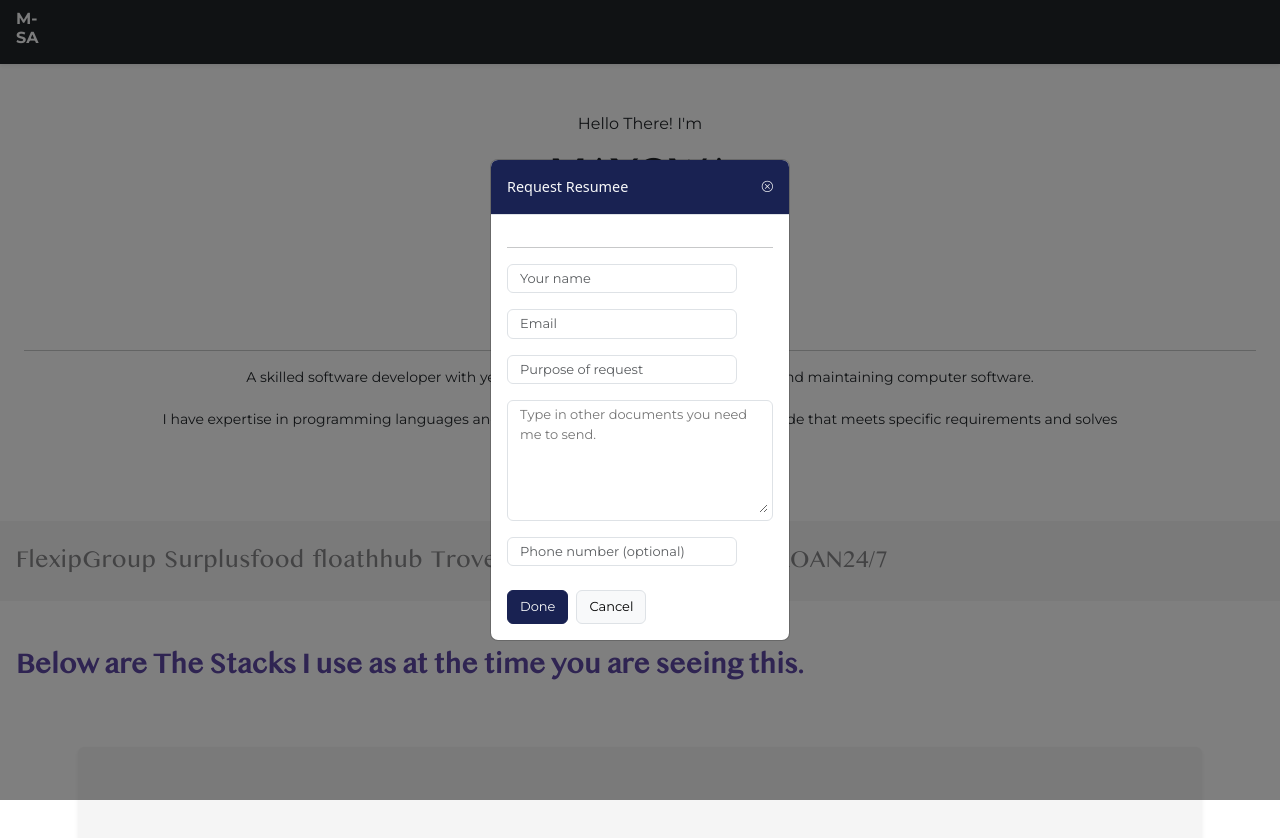
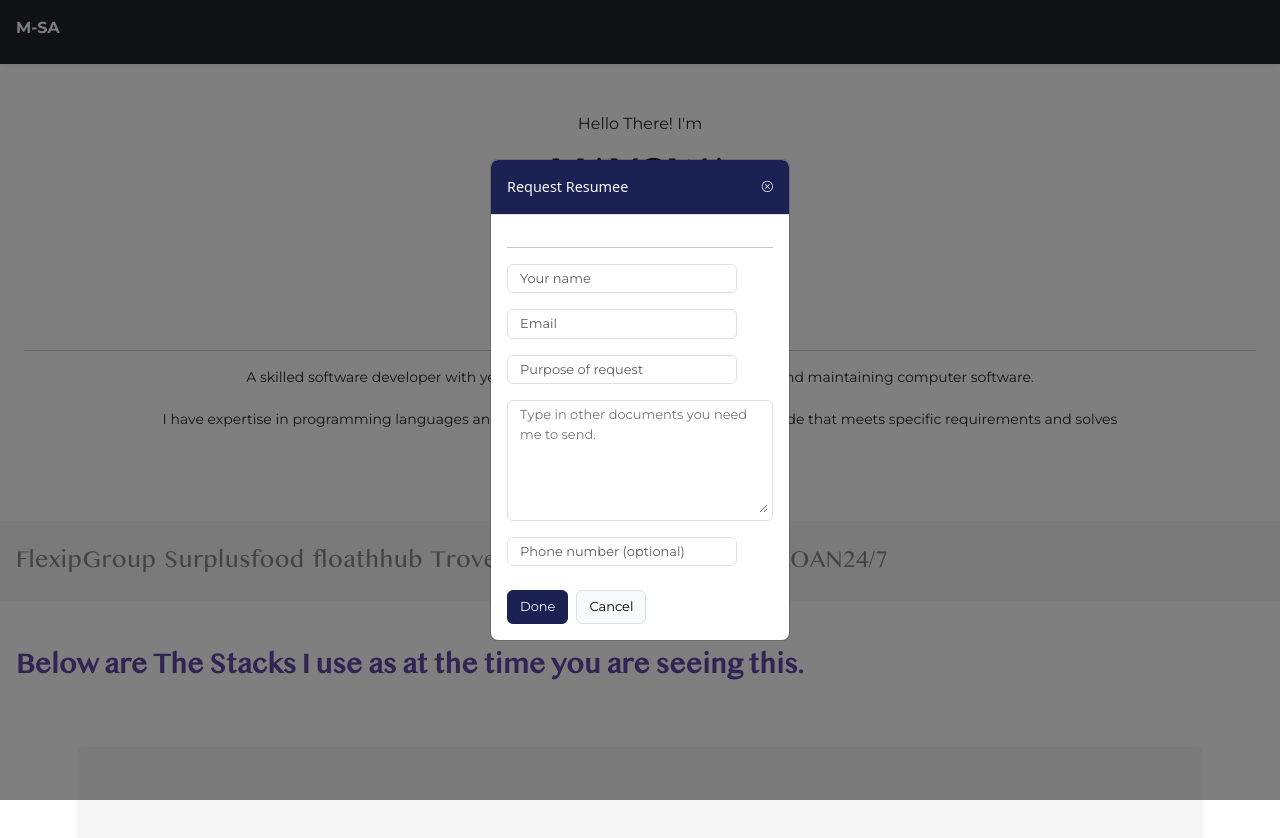
Before and after one commit to ajadimayowa/myresume, a React (Create React App) app: page / in a window 1280 px wide. Both pictures are taken after a click on the button "Request Resumee". Shown: the top 838 px of the page. Built offline with nearby package versions, Linux system fonts and the light colour scheme.

Commit message:
adjustemts

```diff
--- a/src/components/topBar.js
+++ b/src/components/topBar.js
@@ -15,8 +15,8 @@ const TopBar = ({toggleMenu}) => {
         backgroundColor: "#fff",
       }}
     >
-      <div className="d-flex align-items-center ">
-        <h3 style={{fontFamily:'Montserrat', fontWeight:700, fontSize:'1rem'}}>M-SA</h3>
+      <div className="d-flex align-items-center w-50 ">
+        <h3 className="w-100" style={{fontFamily:'Montserrat', fontWeight:700, fontSize:'1rem'}}>M-SA</h3>
       </div>
       <div className={`d-flex w-100 align-items-center justify-content-end`}>
         <i
--- a/src/pages/home.js
+++ b/src/pages/home.js
@@ -142,7 +142,7 @@ export default function Home() {
         </span>
       </div>
       <div className={`${style.homeImage} justify-content-center mt-5 w-100`}>
-        <img src={homeBg} alt="home image" height={620} width={"100%"} />
+        <img src={homeBg} alt="home image" height={600} width={"100%"} />
       </div>
       <div
         className="d-flex w-100 gap-2 px-3 p-3 align-items-center "
@@ -290,7 +290,7 @@ export default function Home() {
           </Card>
         </div>
       </div>
-      <Modal show={quoteModal} centered backdrop="static" size="sm" className="p-5">
+      <Modal show={quoteModal} centered backdrop="static" size="sm" className="p-2">
         <Modal.Header className="bg-secondary text-light">
           <Col style={{fontSize:'0.9em'}}>Request Resumee</Col>
           <Col className="d-flex justify-content-end">
```
